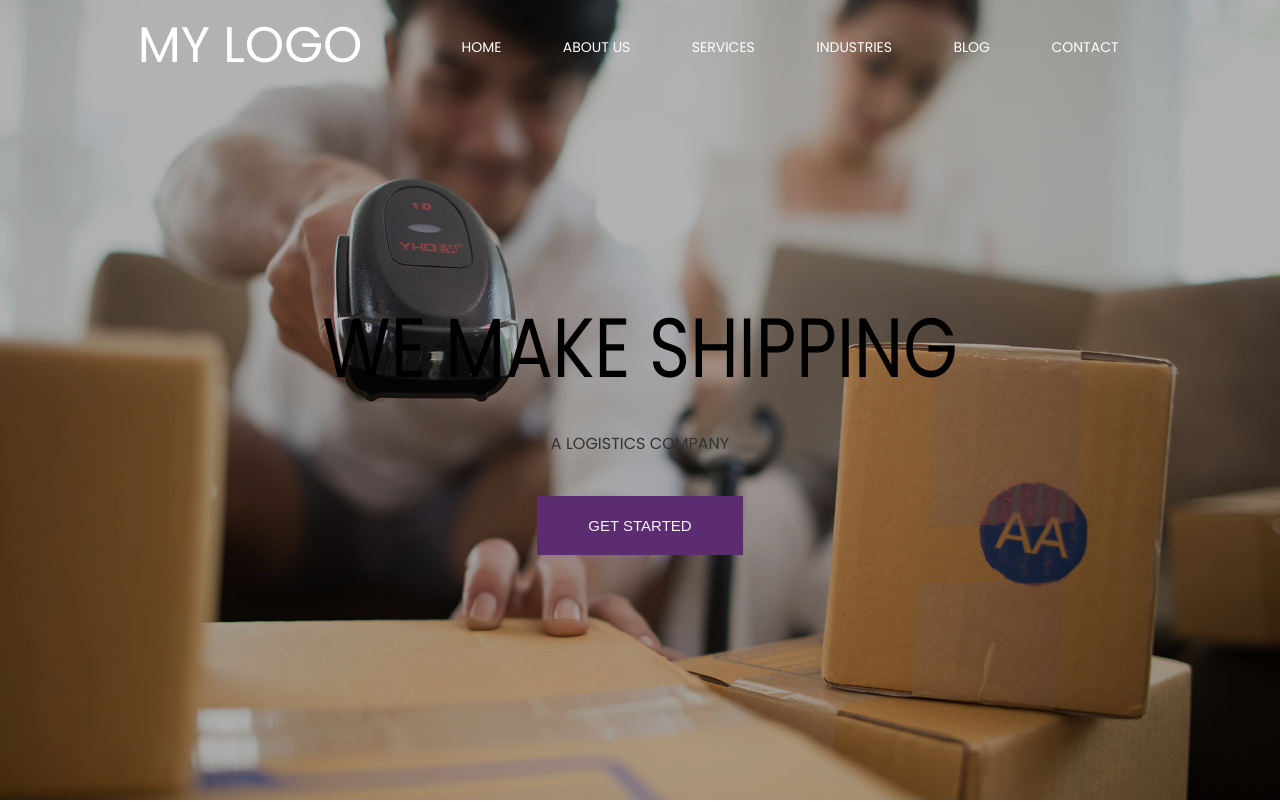
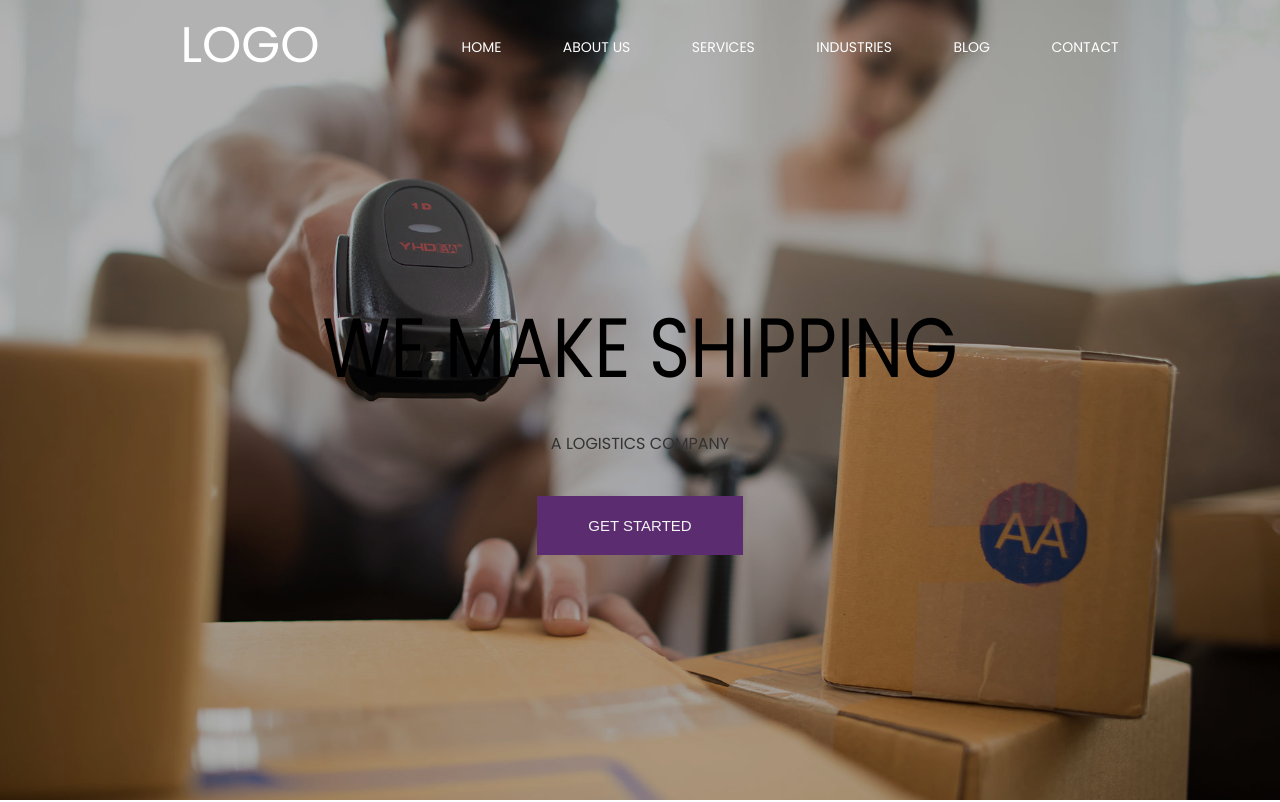
Before and after one commit to mustafa-mahmud/logis, a plain HTML site: page index.html in a window 1280 px wide. Shown: the top 802 px of the page. Drawn offline with Linux system fonts and the light colour scheme.

Commit message:
logo changes

```diff
--- a/index.html
+++ b/index.html
@@ -15,7 +15,7 @@
 	<header id="header" class="header">
 		<nav>
 			<div class="header__logo">
-				<a href="#">my logo</a>
+				<a href="#">logo</a>
 			</div>
 			<div class="header__menu">
 				<ul>
```
